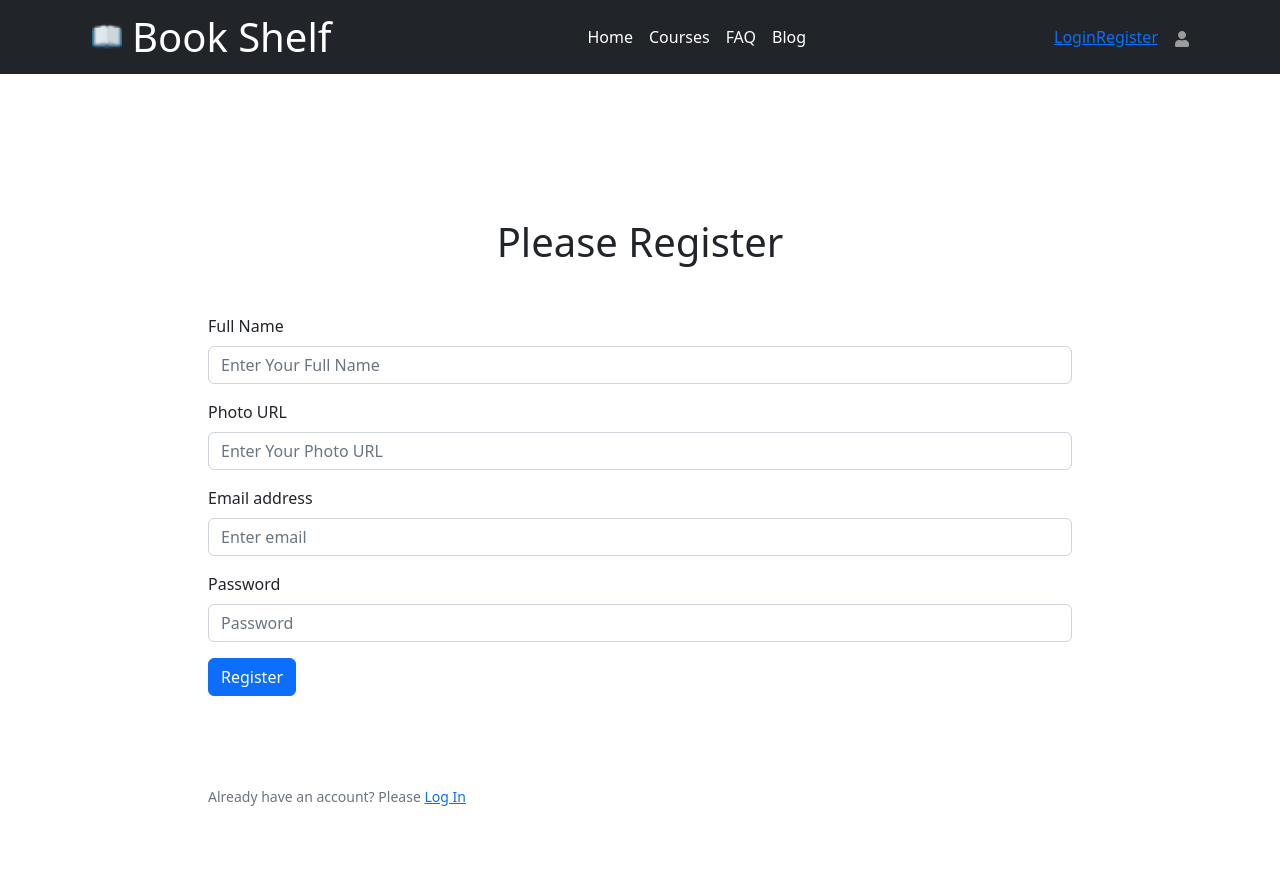
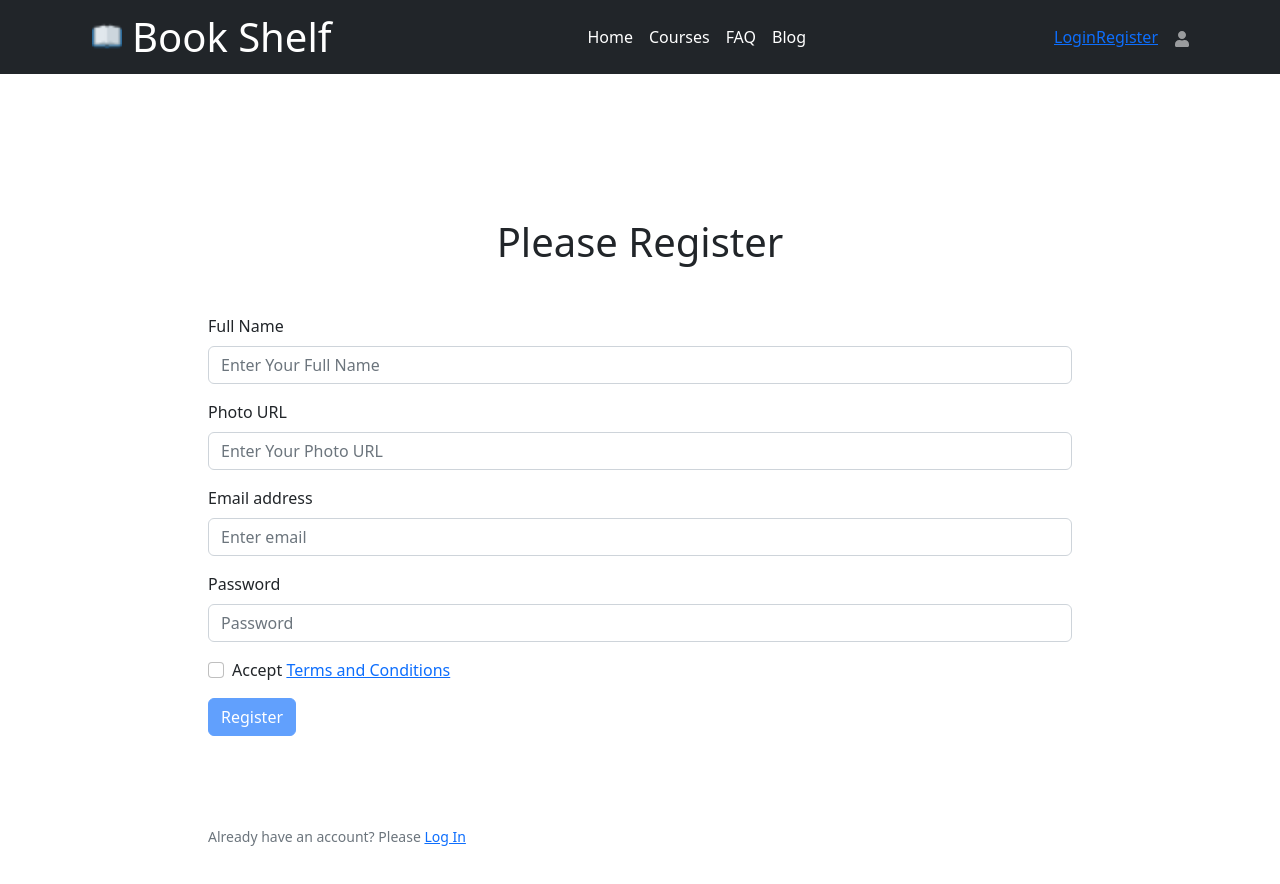
Before and after one commit to RianaAzad/learning-platform-client, a React (Create React App) app: page /register in a window 1280 px wide. Shown: the top 884 px of the page. Built offline with nearby package versions, Linux system fonts and the light colour scheme; no server answers.

Commit message:
terms and conditions added

```diff
--- /dev/null
+++ b/src/Others/TermsAndConditions.js
@@ -0,0 +1,13 @@
+import React from 'react';
+import { Link } from 'react-router-dom';
+
+const TermsAndConditions = () => {
+    return (
+        <div>
+            TermsAndConditions
+            <p>Go back to Registration: <Link to='/register'>Register</Link></p>
+        </div>
+    );
+};
+
+export default TermsAndConditions;
--- a/src/Routes/Routes.js
+++ b/src/Routes/Routes.js
@@ -1,6 +1,7 @@
 import { createBrowserRouter } from "react-router-dom";
 import Home from "../Home/Home";
 import Main from "../layout/Main";
+import TermsAndConditions from "../Others/TermsAndConditions";
 import Blog from "../Pages/Blog";
 import CheckOut from "../Pages/CheckOut";
 import CourseDetails from "../Pages/Courses/CourseDetails";
@@ -52,6 +53,10 @@ export const routes = createBrowserRouter([
             {
                 path: '/checkout',
                 element: <PrivateRoute><CheckOut></CheckOut></PrivateRoute>
+            },
+            {
+                path: '/terms',
+                element: <TermsAndConditions></TermsAndConditions>
             }
 
         ]
--- a/src/Signin/Register.js
+++ b/src/Signin/Register.js
@@ -9,7 +9,7 @@ import { AuthContext } from '../context/AuthProvider/AuthProvider';
 
 const Register = () => {
   const [error, setError] = useState('');
-
+  const [accepted, setAccepted] = useState(false);
   const {createUser} = useContext(AuthContext);
 
   const handleSubmit = event =>{
@@ -33,6 +33,10 @@ const Register = () => {
     })
   }
 
+  const handleAccepted = event =>{
+    setAccepted(event.target.checked)
+  }
+
     return (
         <div className='d-flex justify-content-center'>
             <Form onSubmit={handleSubmit} className='p-md-5 m-md-5 w-75'>
@@ -54,7 +58,14 @@ const Register = () => {
          <Form.Label>Password</Form.Label>
          <Form.Control name="password" type="password" placeholder="Password" required/>
        </Form.Group>
-       <Button variant="primary" type="submit" className='mb-5'>
+
+       <Form.Group className="mb-3" controlId="formBasicCheckbox">
+        <Form.Check type="checkbox"
+        onClick={handleAccepted}
+        label={<>Accept <Link to='/term'>Terms and Conditions</Link></>} />
+      </Form.Group>
+
+       <Button variant="primary" type="submit" disabled={!accepted} className='mb-5'>
         Register
        </Button>
        <Form.Text className="text-danger px-5">
```
